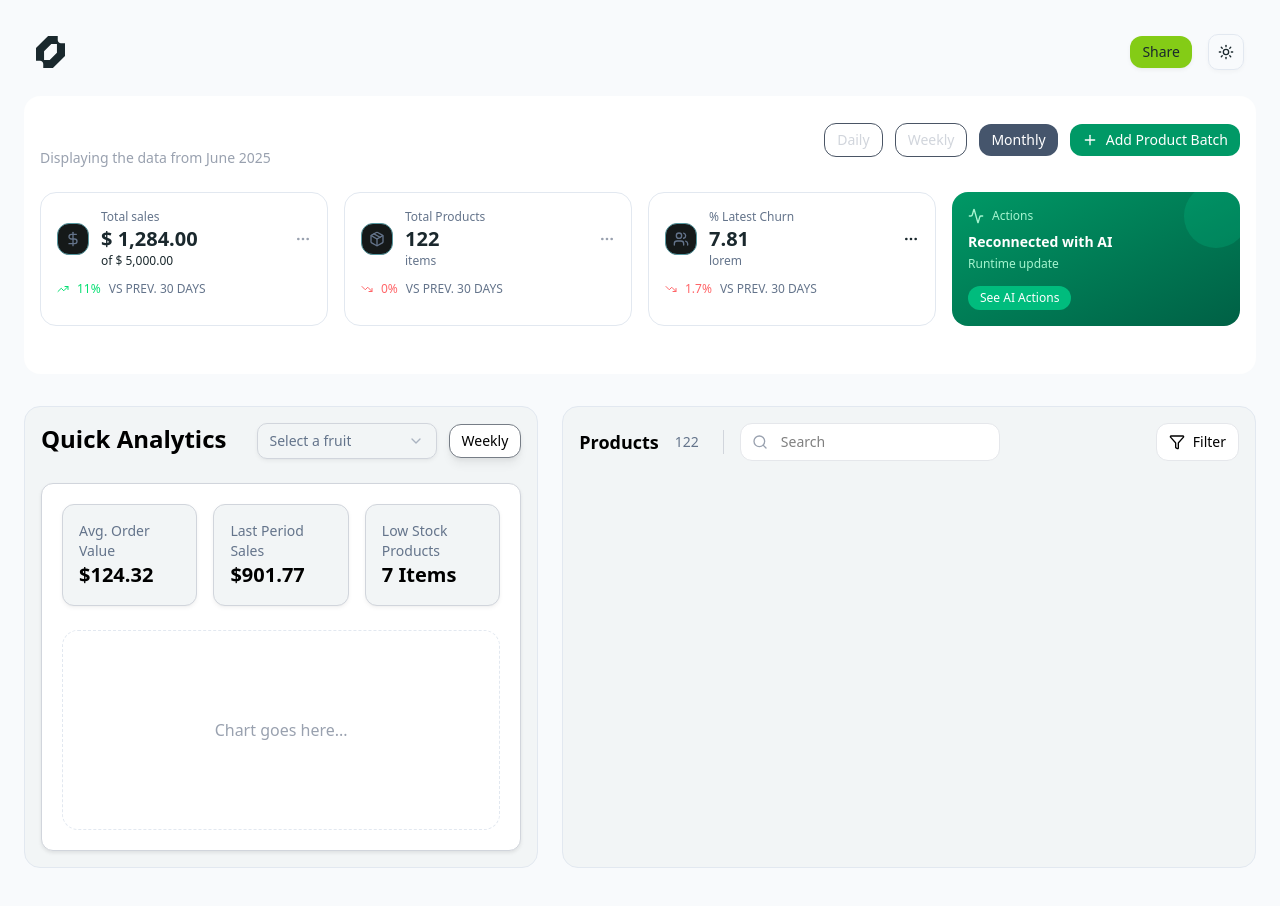
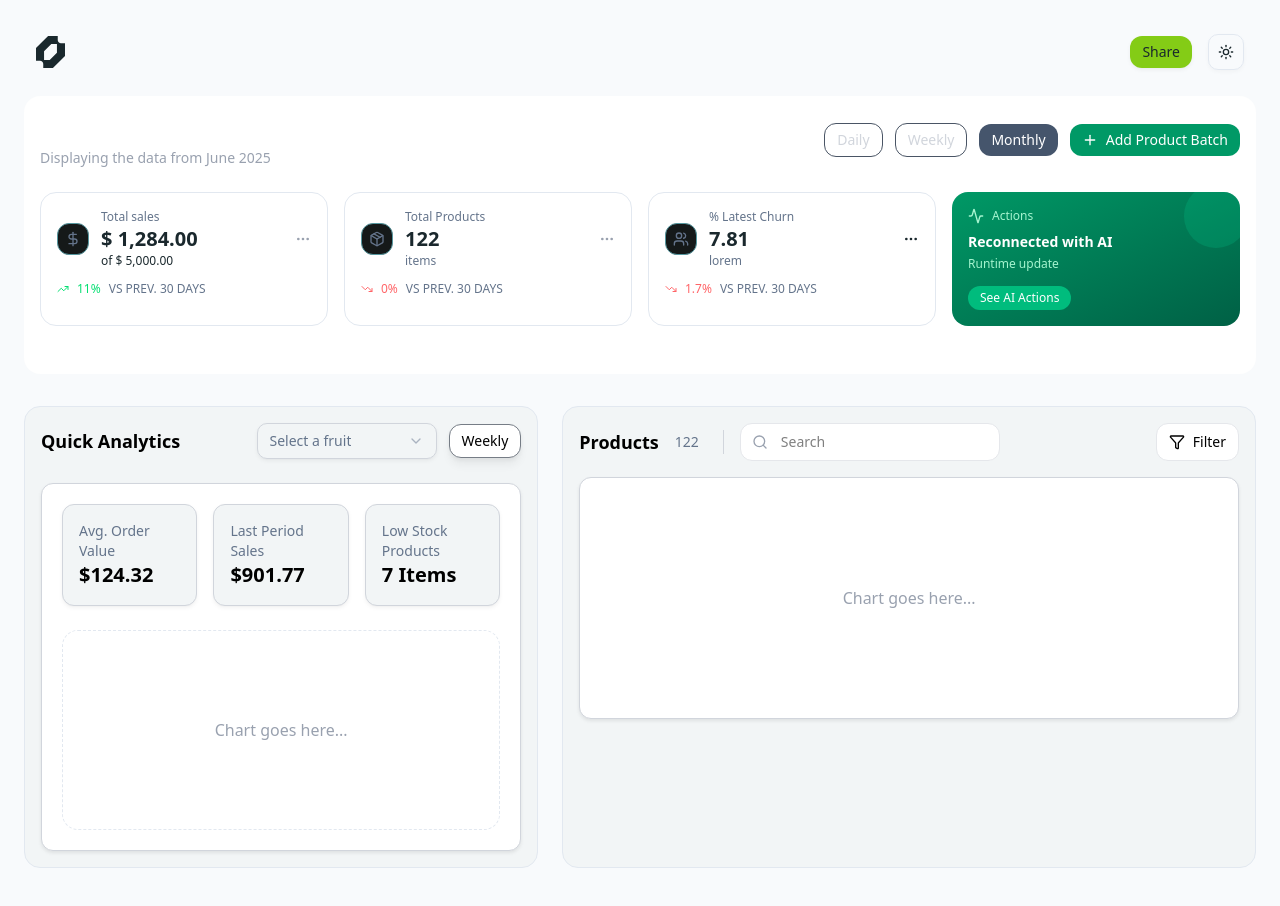
Before and after one commit to HisyamRefatha/belyuk, a React (Vite) app in the folder presentation/belyuk.web/: page / in a window 1280 px wide. Shown: the top 906 px of the page. Built offline with nearby package versions, Linux system fonts and the light colour scheme.

Commit message:
Change App.tsx

```diff
--- a/presentation/belyuk.web/src/App.tsx
+++ b/presentation/belyuk.web/src/App.tsx
@@ -168,7 +168,7 @@ function App() {
                         <div className="xl:col-span-6 w-full">
                             <div className="bg-[#f2f5f6f2] rounded-xl p-3 md:p-4 border text-black">
                                 <div className="flex flex-col sm:flex-row sm:items-center justify-between gap-3 md:gap-4 mb-4 md:mb-6">
-                                    <h1 className="text-lg md:text-2xl font-bold text-black mb-1">Quick Analytics</h1>
+                                    <h2 className="text-base md:text-lg font-semibold">Quick Analytics</h2>
                                     <div className="flex flex-col sm:flex-row items-start sm:items-center gap-2 md:gap-3 w-full sm:w-auto">
                                         <Select>
                                             <SelectTrigger className="w-full sm:w-[180px] border border-gray-300 shadow-sm">
@@ -241,6 +241,12 @@ function App() {
                                         Filter
                                     </button>
                                 </div>
+                                <div className="bg-white rounded-lg shadow-md border border-gray-300 p-3 md:p-5">
+                                    {/* Chart Placeholder */}
+                                    <div className="bg-white rounded-xl h-[150px] md:h-[200px] flex items-center justify-center text-gray-400">
+                                        Chart goes here...
+                                    </div>
+                                </div>
                             </div>
                         </div>
                     </div>
```
